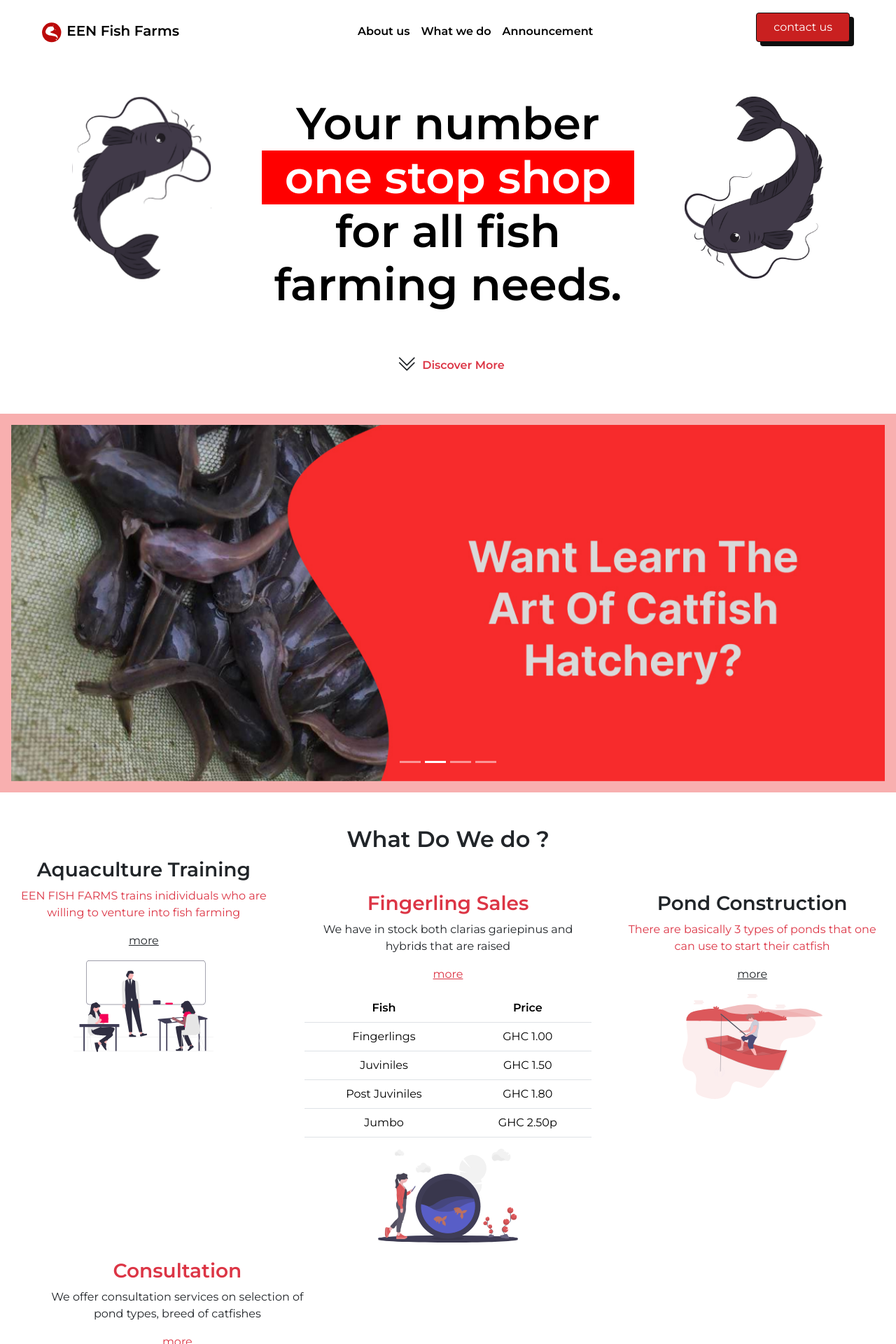
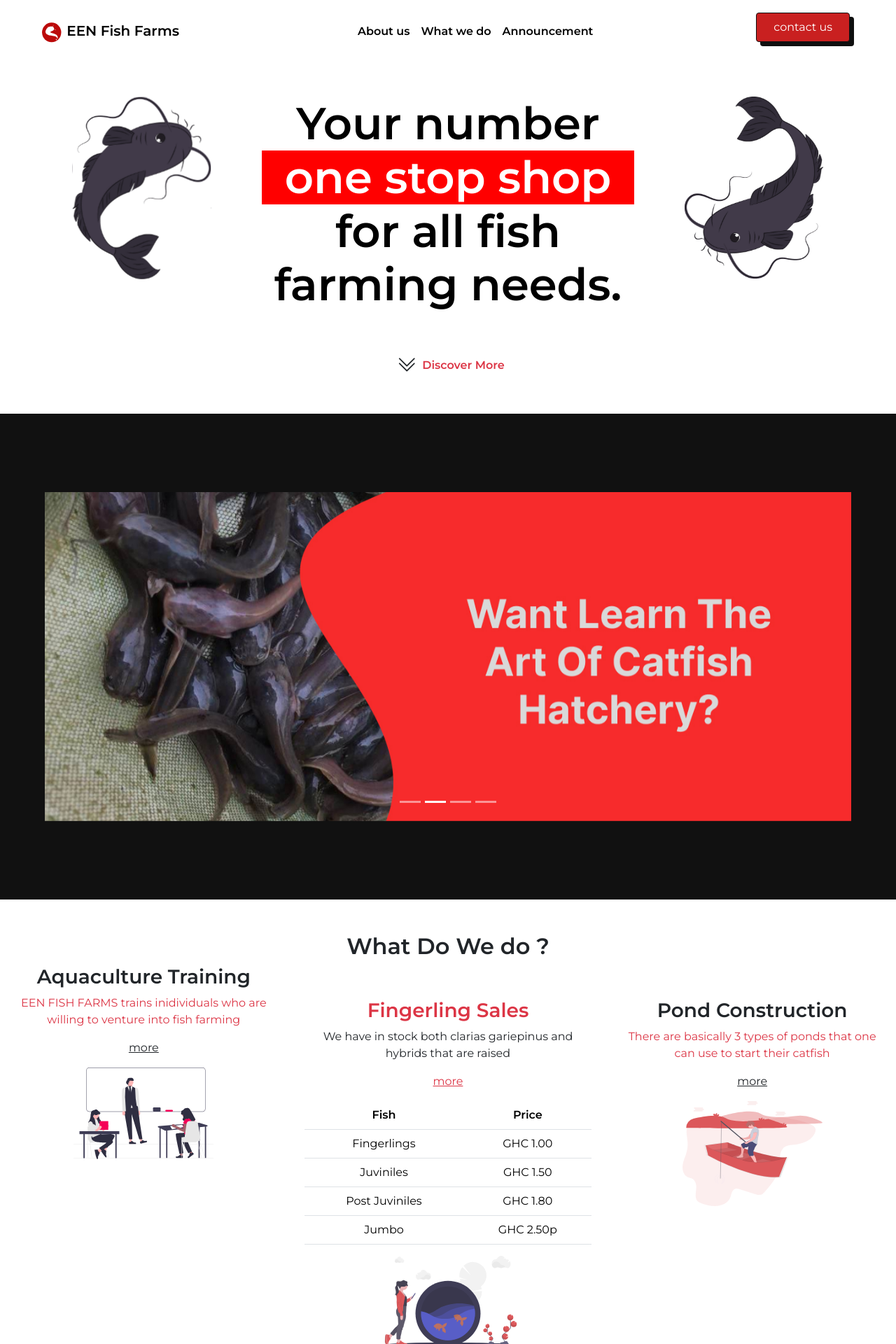
Before and after one commit to chiefportable/enn_new, a Jekyll site: the page built from index.html, in a window 1280 px wide. Shown: the top 1920 px of the page at 70% size. Built offline with Jekyll 4.4.1, drawn with Linux system fonts in a browser that asks for light colours; nearby versions of some CDN libraries.

Commit message:
Update Gallery and carousel background color changed to dark

```diff
--- a/_includes/upcomming/navbar.html
+++ b/_includes/upcomming/navbar.html
@@ -1,7 +1,7 @@
     <!--======================NAVBAR =========================-->
     <nav class="navbar navbar-expand-lg bg-white my-3 px-md-5">
         <div class="container-fluid">
-            <a class="navbar-brand" href="#">
+            <a class="navbar-brand" href="/">
                 <img src="/assets/img/icon.svg" alt="fish farm icon" width="30" height="30">
                 <span class="fw-bold"> EEN Fish Farms </span>
             </a>
--- a/_sass/main.scss
+++ b/_sass/main.scss
@@ -74,7 +74,8 @@ html,body{
 }
 
 .bg-gray{
-    background-color: rgb(248, 175, 175);
+    background-color: rgb(17, 17, 17);
+    color: white;
 }
 
 #post li{
--- a/assets/js/index.js
+++ b/assets/js/index.js
@@ -14,7 +14,7 @@ setTimeout(() => {
 }, 1000);
 
 
-const navbar = document.querySelector(".navbar");
+const navbar = document.querySelector(".navar");
 
 const sticky = navbar.offsetTop;
 
--- a/index.html
+++ b/index.html
@@ -14,7 +14,7 @@ layout: default
     {%- include upcomming/header.html -%}
 </section>
 
-<section class="bg-gray">
+<section class="bg-gray p-5 my-5">
     {%- include upcomming/carousel.html -%}
 </section>
 
```
